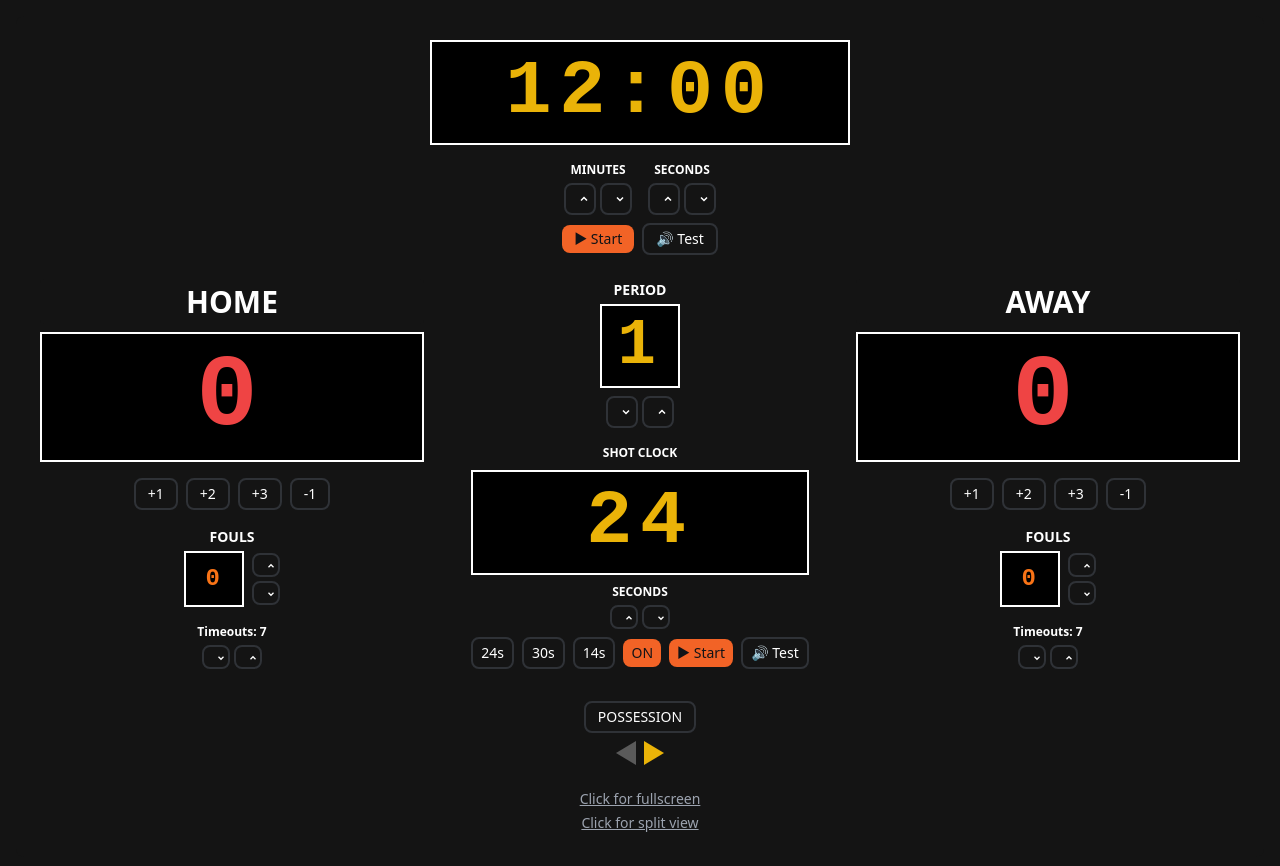
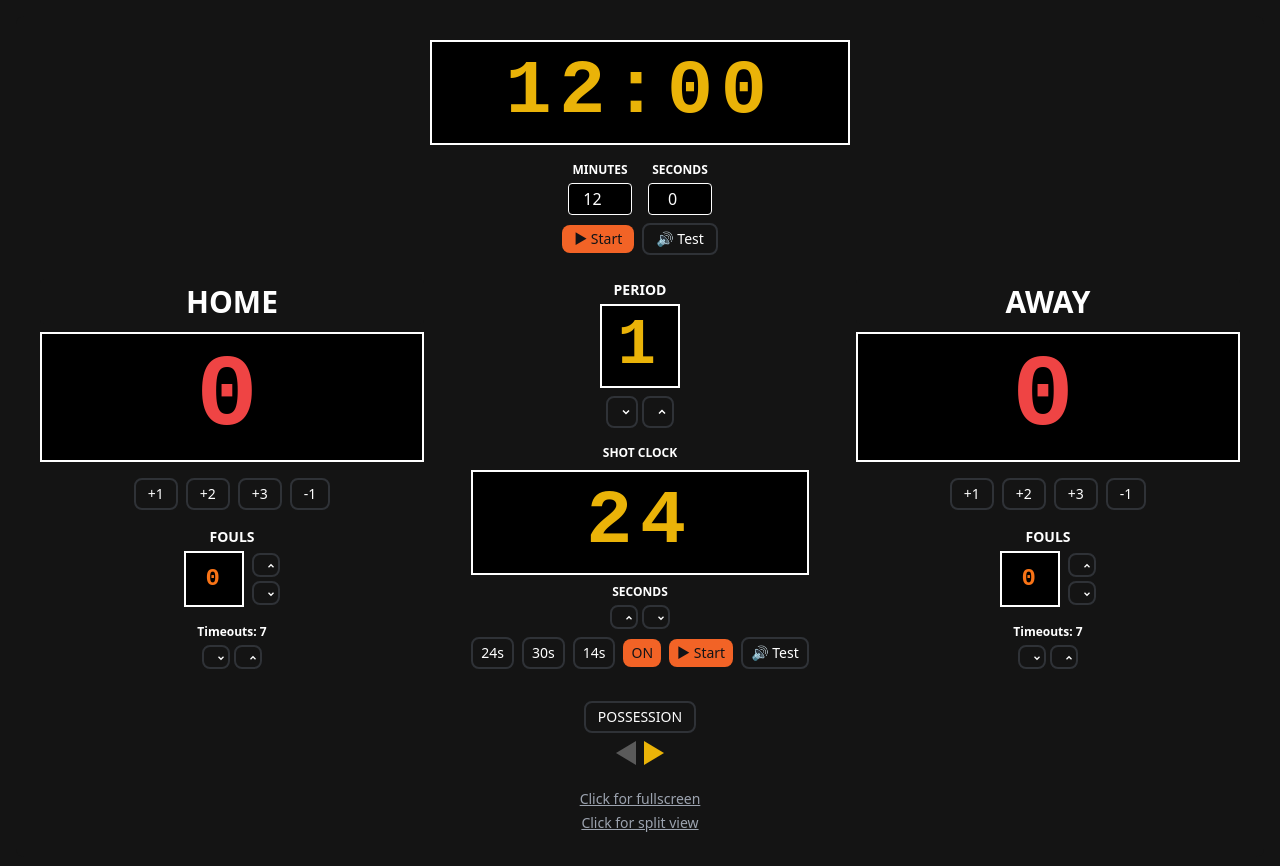
Before and after one commit to shandor-boop/hoop-display-central-00b725de, a React (Vite) app: page / in a window 1280 px wide. Shown: the top 866 px of the page. Built offline with nearby package versions, Linux system fonts and the light colour scheme; a web font is replaced by a local one.

Commit message:
Added red shot clock text and custom fillable timer using keyboard entry

```diff
--- a/src/components/Scoreboard.tsx
+++ b/src/components/Scoreboard.tsx
@@ -134,6 +134,8 @@ export function Scoreboard() {
     }
   };
 
+  const isShotClockWarning = state.shotClockEnabled && state.shotClockSeconds <= 10;
+
   return (
     <div className="min-h-screen flex items-center justify-center p-1 sm:p-2 md:p-4" style={{ backgroundColor: '#141414' }}>
       <div className="w-full max-w-7xl rounded-lg p-1 sm:p-2 md:p-4 lg:p-6" style={{ backgroundColor: '#141414' }}>
@@ -148,57 +150,35 @@ export function Scoreboard() {
             <div className="flex items-center justify-center gap-2 sm:gap-3 md:gap-4 mt-1 sm:mt-2">
               <div className="flex flex-col items-center gap-0.5 sm:gap-1">
                 <label className="text-[clamp(0.625rem,1.5vw,0.75rem)] text-white uppercase font-bold">Minutes</label>
-                <div className="flex gap-0.5 sm:gap-1">
-                  <Button
-                    variant="outline"
-                    size="sm"
-                    onClick={() => adjustGameClock(1, 0)}
-                    className="h-[clamp(1.5rem,4vw,2rem)] w-[clamp(1.5rem,4vw,2rem)] p-0 text-white border-white hover:bg-gray-700 hover:text-gray-200 focus:outline-none"
-                    title="Increase minutes"
-                  >
-                    <svg className="w-[clamp(0.5rem,1.5vw,0.75rem)] h-[clamp(0.5rem,1.5vw,0.75rem)]" viewBox="0 0 24 24" fill="none" stroke="currentColor" strokeWidth="3">
-                      <path d="M18 15l-6-6-6 6"/>
-                    </svg>
-                  </Button>
-                  <Button
-                    variant="outline"
-                    size="sm"
-                    onClick={() => adjustGameClock(-1, 0)}
-                    className="h-[clamp(1.5rem,4vw,2rem)] w-[clamp(1.5rem,4vw,2rem)] p-0 text-white border-white hover:bg-gray-700 hover:text-gray-200 focus:outline-none"
-                    title="Decrease minutes"
-                  >
-                    <svg className="w-[clamp(0.5rem,1.5vw,0.75rem)] h-[clamp(0.5rem,1.5vw,0.75rem)]" viewBox="0 0 24 24" fill="none" stroke="currentColor" strokeWidth="3">
-                      <path d="M6 9l6 6 6-6"/>
-                    </svg>
-                  </Button>
-                </div>
+                <input
+                  type="number"
+                  min={0}
+                  max={99}
+                  value={state.gameClockMinutes}
+                  onChange={(e) => {
+                    const raw = e.target.value;
+                    const num = Number(raw.replace(/[^0-9]/g, ''));
+                    const minutes = Math.max(0, Math.min(99, isNaN(num) ? 0 : num));
+                    updateState({ gameClockMinutes: minutes });
+                  }}
+                  className="h-[clamp(1.5rem,4vw,2rem)] w-[clamp(3rem,8vw,4rem)] text-center text-white bg-black border border-white rounded focus:outline-none focus:ring-2 focus:ring-yellow-500 text-[clamp(0.75rem,2vw,1rem)]"
+                />
               </div>
               <div className="flex flex-col items-center gap-0.5 sm:gap-1">
                 <label className="text-[clamp(0.625rem,1.5vw,0.75rem)] text-white uppercase font-bold">Seconds</label>
-                <div className="flex gap-0.5 sm:gap-1">
-                  <Button
-                    variant="outline"
-                    size="sm"
-                    onClick={() => adjustGameClock(0, 1)}
-                    className="h-[clamp(1.5rem,4vw,2rem)] w-[clamp(1.5rem,4vw,2rem)] p-0 text-white border-white hover:bg-gray-700 hover:text-gray-200 focus:outline-none"
-                    title="Increase seconds"
-                  >
-                    <svg className="w-[clamp(0.5rem,1.5vw,0.75rem)] h-[clamp(0.5rem,1.5vw,0.75rem)]" viewBox="0 0 24 24" fill="none" stroke="currentColor" strokeWidth="3">
-                      <path d="M18 15l-6-6-6 6"/>
-                    </svg>
-                  </Button>
-                  <Button
-                    variant="outline"
-                    size="sm"
-                    onClick={() => adjustGameClock(0, -1)}
-                    className="h-[clamp(1.5rem,4vw,2rem)] w-[clamp(1.5rem,4vw,2rem)] p-0 text-white border-white hover:bg-gray-700 hover:text-gray-200 focus:outline-none"
-                    title="Decrease seconds"
-                  >
-                    <svg className="w-[clamp(0.5rem,1.5vw,0.75rem)] h-[clamp(0.5rem,1.5vw,0.75rem)]" viewBox="0 0 24 24" fill="none" stroke="currentColor" strokeWidth="3">
-                      <path d="M6 9l6 6 6-6"/>
-                    </svg>
-                  </Button>
-                </div>
+                <input
+                  type="number"
+                  min={0}
+                  max={59}
+                  value={state.gameClockSeconds}
+                  onChange={(e) => {
+                    const raw = e.target.value;
+                    const num = Number(raw.replace(/[^0-9]/g, ''));
+                    const seconds = Math.max(0, Math.min(59, isNaN(num) ? 0 : num));
+                    updateState({ gameClockSeconds: seconds });
+                  }}
+                  className="h-[clamp(1.5rem,4vw,2rem)] w-[clamp(3rem,8vw,4rem)] text-center text-white bg-black border border-white rounded focus:outline-none focus:ring-2 focus:ring-yellow-500 text-[clamp(0.75rem,2vw,1rem)]"
+                />
               </div>
             </div>
             <div className="flex items-center justify-center gap-1 sm:gap-2 mt-1 sm:mt-2">
@@ -346,7 +326,15 @@ export function Scoreboard() {
             <div className="mb-2 sm:mb-3 md:mb-4">
               <div className="text-[clamp(0.625rem,1.5vw,0.75rem)] text-white mb-1 sm:mb-2 uppercase font-bold">Shot Clock</div>
               <div className={`border-2 border-white bg-black px-2 sm:px-4 md:px-6 py-1.5 sm:py-2 md:py-3 mb-1 sm:mb-2 w-full max-w-[420px] ${!state.shotClockEnabled ? 'opacity-50' : ''}`}>
-                <div className={`text-[clamp(2rem,6vw,5.5rem)] font-black clock-font text-center leading-none ${state.shotClockEnabled ? 'text-yellow-500' : 'text-gray-500'}`}>
+                <div
+                  className={`text-[clamp(2rem,6vw,5.5rem)] font-black clock-font text-center leading-none ${
+                    state.shotClockEnabled
+                      ? isShotClockWarning
+                        ? 'text-red-500'
+                        : 'text-yellow-500'
+                      : 'text-gray-500'
+                  }`}
+                >
                   {state.shotClockEnabled ? formatShotClock() : '--'}
                 </div>
               </div>
--- a/src/components/ScoreboardDisplay.tsx
+++ b/src/components/ScoreboardDisplay.tsx
@@ -6,6 +6,8 @@ export function ScoreboardDisplay() {
     formatGameClock,
     formatShotClock,
   } = useGameState();
+
+  const isShotClockWarning = state.shotClockEnabled && state.shotClockSeconds <= 10;
 
   return (
     <div className="min-h-screen flex items-center justify-center p-1 sm:p-2 md:p-4" style={{ backgroundColor: '#141414' }}>
@@ -59,7 +61,15 @@ export function ScoreboardDisplay() {
             <div className="mb-2 sm:mb-3 md:mb-4">
               <div className="text-[clamp(0.625rem,1.5vw,0.75rem)] text-white mb-1 sm:mb-2 uppercase font-bold">Shot Clock</div>
               <div className={`border-2 border-white bg-black px-2 sm:px-4 md:px-6 py-1.5 sm:py-2 md:py-3 mb-1 sm:mb-2 w-full max-w-[420px] ${!state.shotClockEnabled ? 'opacity-50' : ''}`}>
-                <div className={`text-[clamp(2rem,6vw,5.5rem)] font-black clock-font text-center leading-none ${state.shotClockEnabled ? 'text-yellow-500' : 'text-gray-500'}`}>
+                <div
+                  className={`text-[clamp(2rem,6vw,5.5rem)] font-black clock-font text-center leading-none ${
+                    state.shotClockEnabled
+                      ? isShotClockWarning
+                        ? 'text-red-500'
+                        : 'text-yellow-500'
+                      : 'text-gray-500'
+                  }`}
+                >
                   {state.shotClockEnabled ? formatShotClock() : '--'}
                 </div>
               </div>
```
Also changed, not shown: 1 other file (tests, documents, lock files or other folders).
